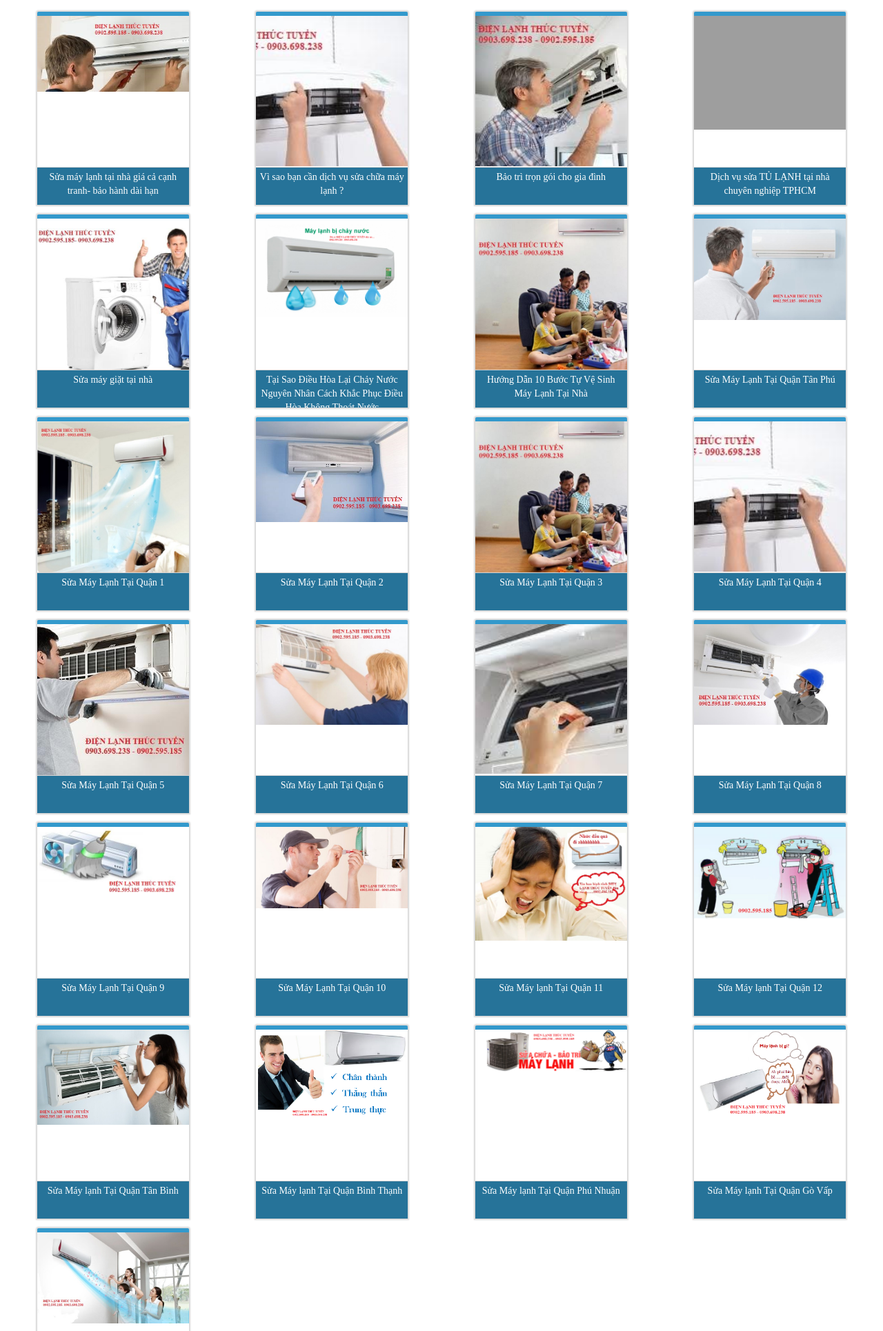
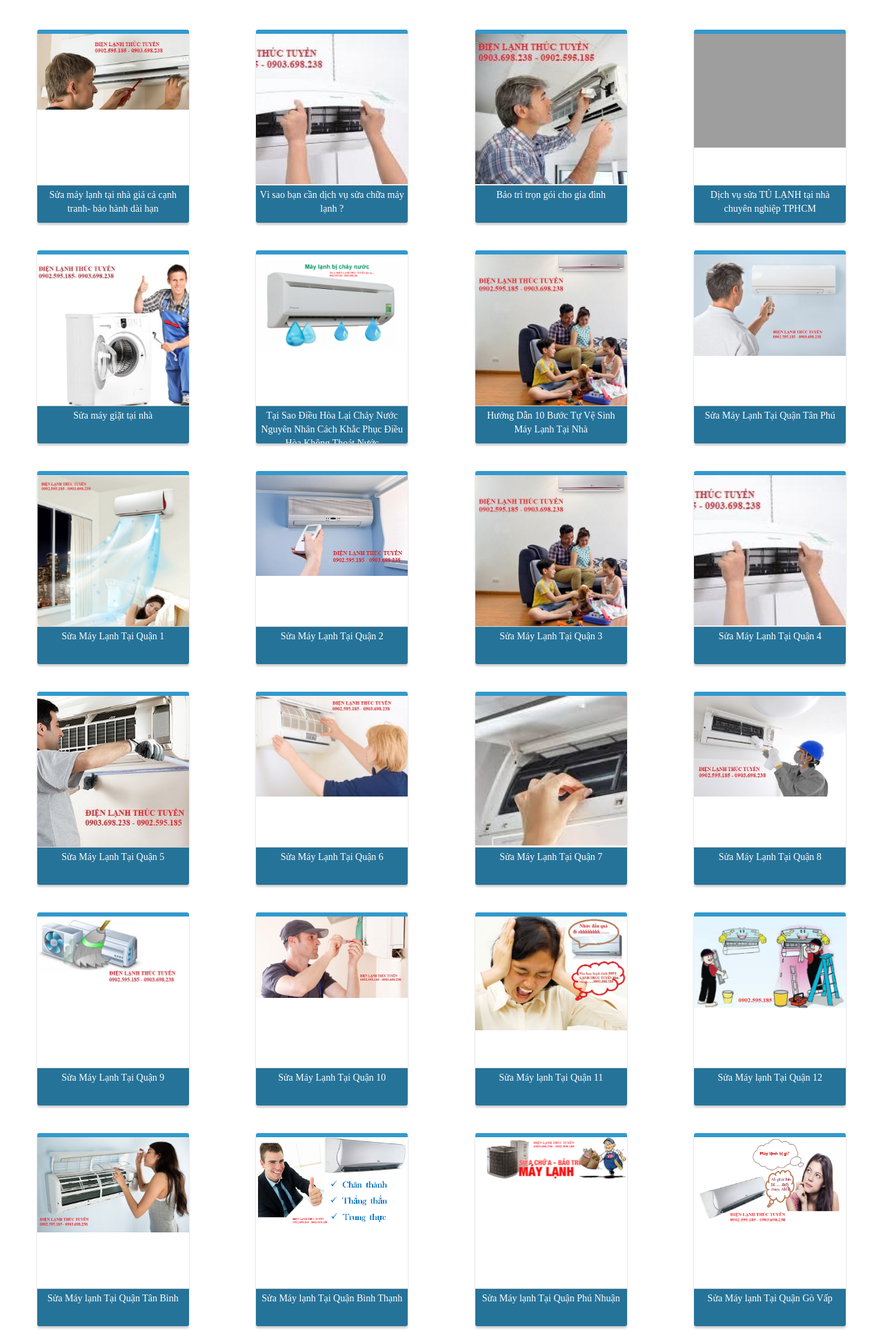
Before and after one commit to spt0hc/machine-shop, a PHP site: page / in a window 1280 px wide. Shown: the part 785-2715 px from the top of the page at 69% size. Run offline with PHP 8.4, Linux system fonts and the light colour scheme; data comes from the database, SQL or seed files in the repository; data that the repository does not hold is empty; some web fonts are replaced; grey boxes are pictures that could not be loaded.

Commit message:
fix some style

```diff
--- a/css/list-products-style.html
+++ b/css/list-products-style.html
@@ -14,18 +14,165 @@
         width: 300px;
         margin: 0 auto;
         text-align: center;
-        color:#ff4040;
+        color: #ff4040;
     }
 
     .list-products p.read-more {
         text-align: center;
-        padding: 10px;
+        padding: 5px;
         cursor: pointer;
-        background: #fff;
-        border-top: 1px solid rgba(128, 128, 128, 0.29);
+        background: #4094f1;
+        color: #fff;
+        border-top: 2px solid transparent;
     }
 
     .list-products p.read-more:hover {
-        background: #dbf4ff;
+        border-top: 2px solid #ff4040;
+    }
+
+    .list-products p.read-more .loading-dot {
+        font-size: 30px;
+        visibility: hidden;
+    }
+
+    .list-products p.read-more:hover .loading-dot {
+        visibility: visible;
+    }
+
+    .list-products p.read-more .loading-dot:nth-child(1) {
+        animation: dot1 2s linear infinite alternate;
+        -webkit-animation: dot1 2s linear infinite alternate;
+        -moz-animation: dot1 2s linear infinite alternate;
+        -o-animation: dot1 2s linear infinite alternate;
+    }
+
+    @keyframes dot1 {
+        from {
+            color: #fff
+        }
+        to {
+            color: #ff4040
+        }
+    }
+
+    @-webkit-keyframes dot1 {
+        from {
+            color: #fff
+        }
+        to {
+            color: #ff4040
+        }
+    }
+
+    @-moz-keyframes dot1 {
+        from {
+            color: #fff
+        }
+        to {
+            color: #ff4040
+        }
+    }
+
+    @-o-keyframes dot1 {
+        from {
+            color: #fff
+        }
+        to {
+            color: #ff4040
+        }
+    }
+
+    .list-products p.read-more .loading-dot:nth-child(2) {
+        animation: dot2 2s linear infinite alternate;
+        animation-duration: 2s;
+        -webkit-animation: dot2 2s linear infinite alternate;
+        -webkit-animation-duration: 2s;
+        -moz-animation: dot2 2s linear infinite alternate;
+        -moz-animation-duration: 2s;
+        -o-animation: dot2 2s linear infinite alternate;
+        -o-animation-duration: 2s;
+    }
+
+    @keyframes dot2 {
+        from {
+            color: #fff
+        }
+        to {
+            color: #ff4040
+        }
+    }
+
+    @-webkit-keyframes dot2 {
+        from {
+            color: #fff
+        }
+        to {
+            color: #ff4040
+        }
+    }
+
+    @-moz-keyframes dot2 {
+        from {
+            color: #fff
+        }
+        to {
+            color: #ff4040
+        }
+    }
+
+    @-o-keyframes dot2 {
+        from {
+            color: #fff
+        }
+        to {
+            color: #ff4040
+        }
+    }
+
+    .list-products p.read-more .loading-dot:nth-child(3) {
+        animation: dot3 2s linear infinite alternate;
+        animation-duration: 4s;
+        -webkit-animation: dot3 2s linear infinite alternate;
+        -webkit-animation-duration: 4s;
+        -moz-animation: dot3 2s linear infinite alternate;
+        -moz-animation-duration: 4s;
+        -o-animation: dot3 2s linear infinite alternate;
+        -o-animation-duration: 4s;
+    }
+
+    @keyframes dot3 {
+        from {
+            color: #fff
+        }
+        to {
+            color: #ff4040
+        }
+    }
+
+    @-webkit-keyframes dot3 {
+        from {
+            color: #fff
+        }
+        to {
+            color: #ff4040
+        }
+    }
+
+    @-moz-keyframes dot3 {
+        from {
+            color: #fff
+        }
+        to {
+            color: #ff4040
+        }
+    }
+
+    @-o-keyframes dot3 {
+        from {
+            color: #fff
+        }
+        to {
+            color: #ff4040
+        }
     }
 </style>
--- a/css/service-collection-style.php
+++ b/css/service-collection-style.php
@@ -13,16 +13,15 @@
         padding:0;
         width: 220px;
         height: 280px;
-        margin: 0 auto;
+        margin-left: auto;
+        margin-right: auto;
         overflow: hidden;
         position: relative;
-        margin-top: 14px;
+        margin-top: 40px;
         border-top: 6px solid #39c;
-        border-top-left-radius: 2px;
-        border-top-right-radius: 2px;
-        box-shadow: 0 0 2px 2px rgba(80, 80, 80, 0.23);
+        border-radius: 3px;
+        box-shadow: 0px 3px 3px rgba(0,0,0,0.2);
         background: #267399;
-
     }
 
     .service-collection .wrap-item .thumbnails {
@@ -43,4 +42,5 @@
         color: white;
         text-align: center;
     }
+
 </style>
--- a/layout/customer-layout.php
+++ b/layout/customer-layout.php
@@ -1,8 +1,8 @@
 <?php
-$__ROOT_DIR='';
-$id_popups[] =[
-    "id"=>"shop-cart",
-    "render"=>function(){
+$__ROOT_DIR = '';
+$id_popups[] = [
+    "id" => "shop-cart",
+    "render" => function () {
         include 'layout/shopping-cart.html';
     }
 ];
@@ -14,24 +14,25 @@ $heads[] = function () {
     include 'css/service-collection-style.php';
     include 'css/shopping-cart-style.html';
     include 'css/product-item-style.html';
-   include 'js/render-product-js.php';
+    include 'js/render-product-js.php';
     //scroll top
     echo "
     <style>
     .scroll-top {
         position:fixed;
-        bottom: 10px;
-        right: 10px;
+        bottom: 40px;
+        right: 28px;
         z-index: 9999;
-        background: #39c;
+        background: #fff;
         width:40px;
         height:40px;
-        color:#fff;
+        color:#3399cc;
         text-align: center;
         line-height: 40px;
         font-size:20px;
         border-radius:100%;
         cursor: pointer;
+        box-shadow: 0 1px 2px 1px rgba(128,128,128,0.32);
     }
     </style>
     ";
--- a/layout/list-products.html
+++ b/layout/list-products.html
@@ -6,6 +6,6 @@
         <div class="clearfix"></div>
     </div>
     <p class="read-more" data-current-page ="1">
-        Xem tiếp
+        Xem tiếp <span class="loading-dot">.</span><span class="loading-dot">.</span><span class="loading-dot">.</span>
     </p>
 </div>
--- a/layout/service-collection.php
+++ b/layout/service-collection.php
@@ -1,7 +1,7 @@
 <div class="service-collection soft-box" id="service-collection">
     <div ng-repeat="item in services" class="col-xs-12 col-sm-4 col-md-3 col-lg-3">
         <a href="dich-vu-{{item.tag}}-{{item.id}}.html">
-            <div class="wrap-item soft-box">
+            <div class="wrap-item">
                 <div class="thumbnails">
                     <img src="{{item.thumbnail}}" alt="{{item.name}}">
                 </div>
```
Also changed, not shown: read.MD (+5 -0 lines).
